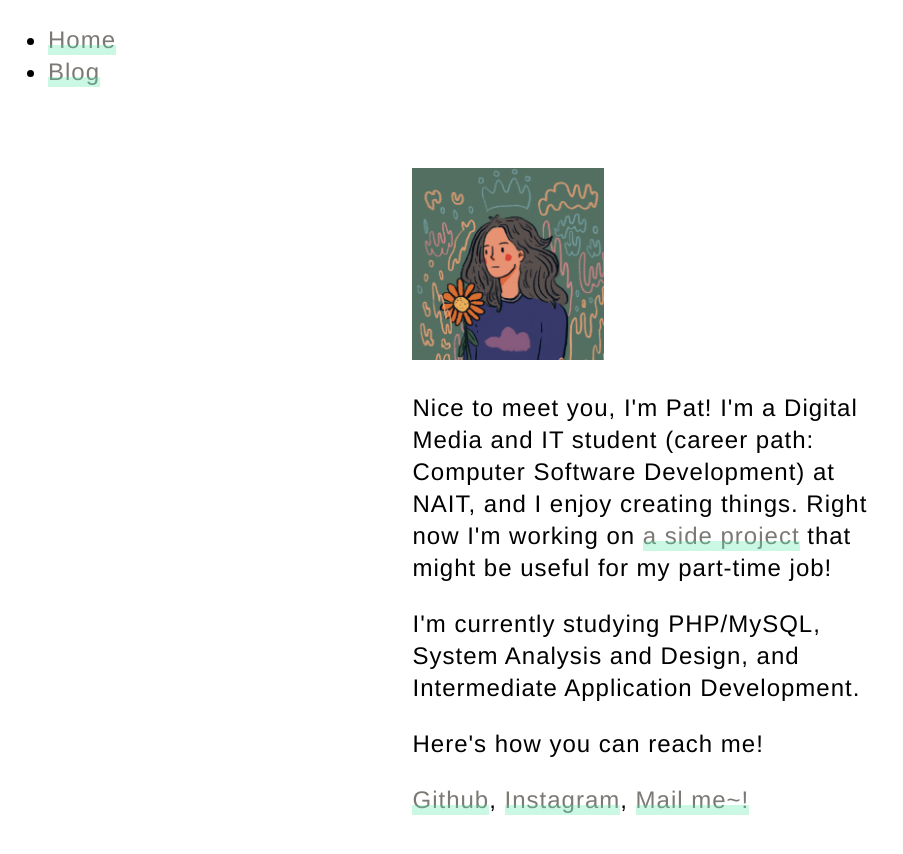
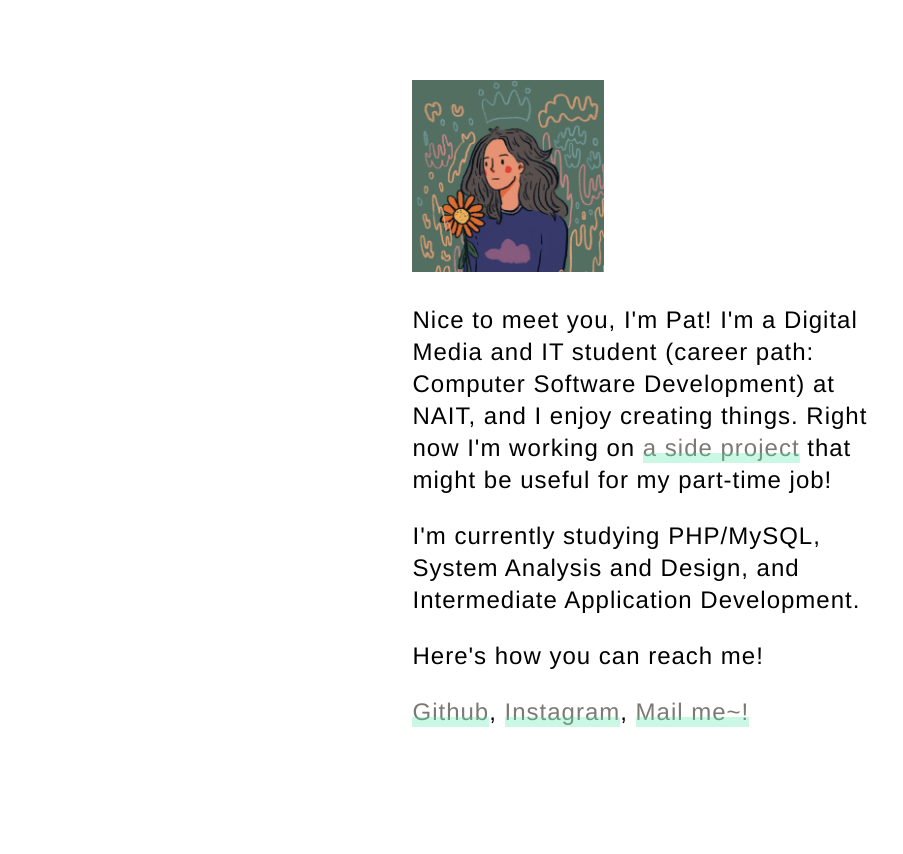
Before and after one commit to pborlongan/pborlongan.github.io, a Jekyll site: the page built from index.html, in a window 1280 px wide. Shown: the top 854 px of the page, without its empty margins (0-903 px from the left). Built offline with Jekyll 4.4.1, drawn with Linux system fonts in a browser that asks for light colours.

Commit message:
Update default.html

```diff
--- a/_layouts/default.html
+++ b/_layouts/default.html
@@ -5,14 +5,14 @@
 		<link rel="stylesheet" type="text/css" href="/css/main.css">
 	</head>
 	<body>
-		<nav>
+		<!-- <nav>
     		<ul>
         		<li><a href="/">Home</a></li>
-	        	<!-- <li>About</a></li> -->
-        		<!-- <li>CV</a></li> -->
+	        	<li>About</a></li>
+        		<li>CV</a></li>
         		<li><a href="/blog">Blog</a></li>
     		</ul>
-		</nav>
+		</nav> -->
 		<div class="container">
     		{{ content }}
 		</div><!-- /.container -->
```
